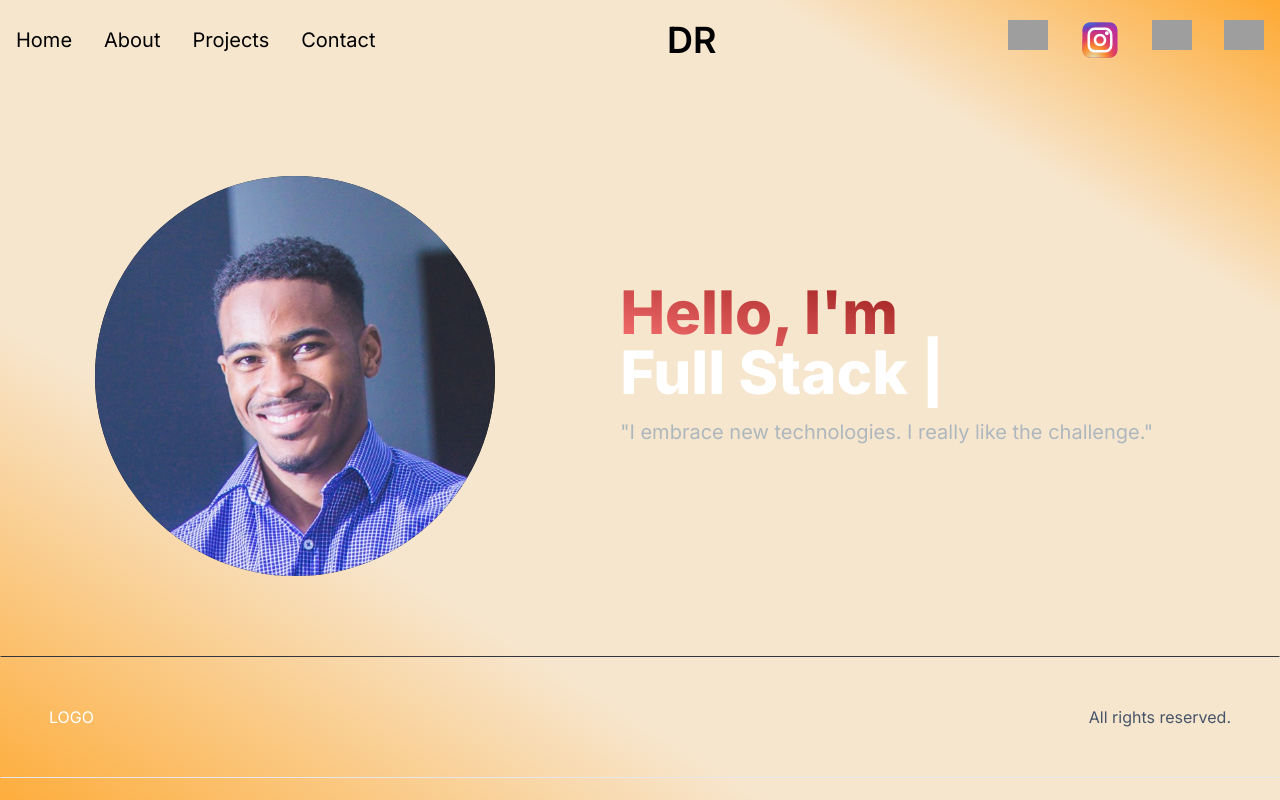
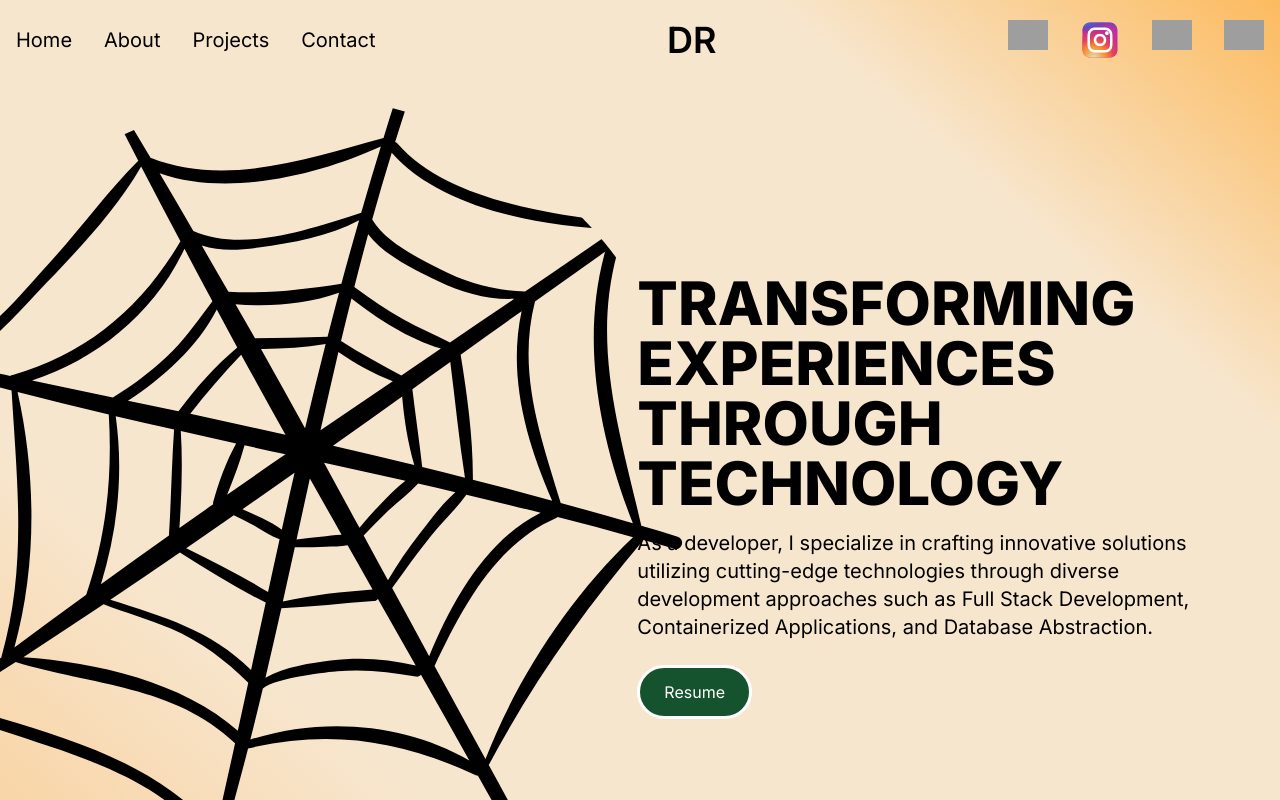
Before and after one commit to coderedwood/nextjs_portfolio, a Next.js app in the folder portfolio-website/: page / in a window 1280 px wide. Shown: the top 800 px of the page. Built offline with nearby package versions, Linux system fonts and the light colour scheme; grey boxes are pictures that could not be loaded.

Commit message:
adjusted design to match designed website

```diff
--- a/portfolio-website/app/components/HeroSection.jsx
+++ b/portfolio-website/app/components/HeroSection.jsx
@@ -14,13 +14,14 @@ const HeroSection = () => {
             initial={{opacity: 0, scale: 0.5,}}
             animate={{opacity: 1, scale: 1}}
             transition={{duration: 0.5}}
-             className="rounded-full bg-[#181818] w-[250px] h-[250px] lg:w-[400px] lg:h-[400px] relative">
+             className="w-[250px] h-[250px] lg:w-[800px] lg:h-[800px] relative"
+             >
             <Image
-              src="/images/IMG_2761.jpeg"
+              src="/images/svg/spiderweb.svg"
               alt='hero image'
-              className='absolute transform -translate-x-1/2 -translate-y-1/2 top-1/2 left-1/2 rounded-full w-[250px] h-[250px] lg:w-[400px] lg:h-[400px]'
-              width={300}
-              height={300}
+              className='absolute transform -translate-x-1/2 -translate-y-1/2 top-1/2 left-1/2 rounded-full w-[250px] h-[250px] lg:w-[800px] lg:h-[800px]'
+              width={800}
+              height={800}
             />
           </motion.div>
         </div>
@@ -28,34 +29,36 @@ const HeroSection = () => {
           initial={{opacity: 0, scale: 0.5}}
           animate={{opacity: 1, scale: 1}}
           transition={{duration: 0.5}}
-          className="col-span-7 place-self-center text-center sm:text-left"
+          className="col-span-7 ml-16 pl-8 place-self-center text-center sm:text-left"
           >
           <h1 className='text-white mb-4 text-4xl sm:text-5xl lg:text-6xl font-extrabold'>
-            <span className="text-transparent bg-clip-text bg-gradient-to-tr from-red-400 to-red-800">Hello, I'm{" "}</span>
+            <span className="text-black">TRANSFORMING EXPERIENCES THROUGH TECHNOLOGY</span>
             <br></br>
-            <TypeAnimation
-            sequence={[
-              'Dwayne',
-              1000,
-              'Programmer Analyst {...}',
-              1000,
-              'Full Stack Developer </>',
-              1000,
-              'DevOps Engineer ⚙',
-              1000
-            ]}
-            wrapper="span"
-            speed={50}
-            repeat={Infinity}
-          />
+            {//<TypeAnimation
+            //sequence={[
+            //  'Dwayne',
+             // 1000,
+             // 'Programmer Analyst {...}',
+              //1000,
+              //'Full Stack Developer </>',
+             // 1000,
+              //'DevOps Engineer ⚙',
+              //1000
+            //]
+
+           // wrapper="span"
+           // speed={50}
+           // repeat={Infinity}
+         // />
+        }
           </h1>
-          <p className='text-[#ADB7BE] text-base sm:text-lg mb-6 lg:text-xl'>
-            "I embrace new technologies. I really like the challenge."
+          <p className='text-black text-base sm:text-lg mb-6 lg:text-xl'>
+          As a developer, I specialize in crafting innovative solutions utilizing cutting-edge technologies through diverse development approaches such as Full Stack Development, Containerized Applications, and Database Abstraction.
           </p>
           <div>
-            {/* <button className='px-6 py-3 w-full sm:w-fit rounded-full mr-4 bg-gradient-to-tr from-blue-500 via-red-400 to-red-800 border-[3px] border-white hover:border-slate-400 hover:bg-slate-200 text-white'>
-              Hire Me
-            </button> */}
+            {<button className='px-6 py-3 w-full sm:w-fit rounded-full mr-4 bg-green-900 border-[3px] border-white hover:border-slate-400 hover:bg-slate-200 text-white'>
+              Resume
+            </button>}
             {/* <button className='px-1 py-1 w-full sm:w-fit rounded-full bg-gradient-to-tr from-blue-500 via-red-400 to-red-800 hover:bg-slate-800 text-white mt-3'>
               <span className="block bg-[#121212] hover:bg-slate-800 rounded-full px-5 py-2">Download CV</span>
             </button> */}
--- a/portfolio-website/app/page.js
+++ b/portfolio-website/app/page.js
@@ -8,9 +8,9 @@ import Footer from './components/Footer'
 
 export default function Home() {
   return (
-    <main className="flex min-h-screen flex-col bg-gradient-to-tr from-[#FEA932] from-[-2%] via-[#F7E6CE] via-[percentage:30%_80%] to-[#FEA932] to-100%">
+    <main className="flex min-h-screen flex-col bg-gradient-to-tr from-[#F9D19E] from-[percentage:10%] via-[#F7E6CE] via-[percentage:30%_80%] to-[#FEA932] to-[percentage:108%]">
     <Navbar />
-    <div className="container mt-24 mx-auto px-12 py-4">
+    <div className="container mt-4 mx-auto px-12 py-4">
       <HeroSection />
       {//<AboutSection />
       //<TechnologiesSection />
```
Also changed, not shown: portfolio-website/public/images/svg/shuriken.svg (added), portfolio-website/public/images/svg/spiderweb.svg (added).
